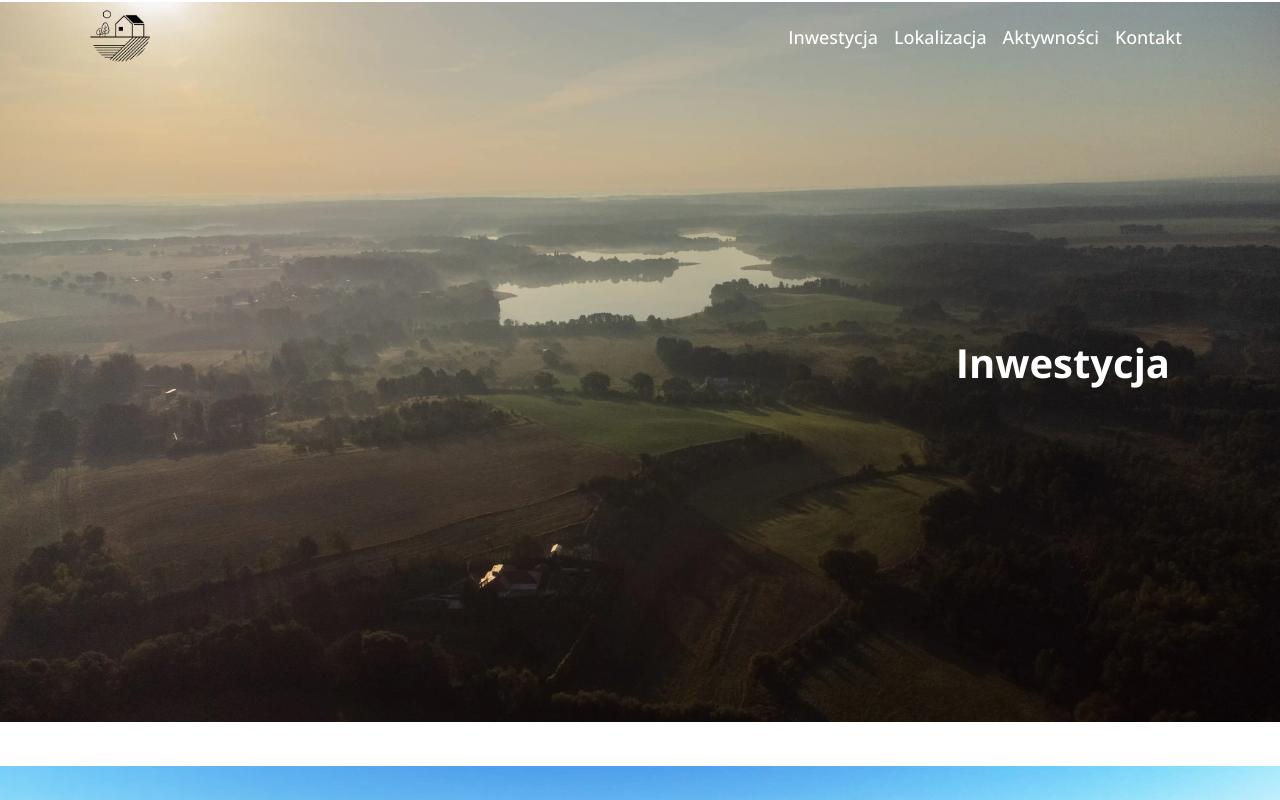
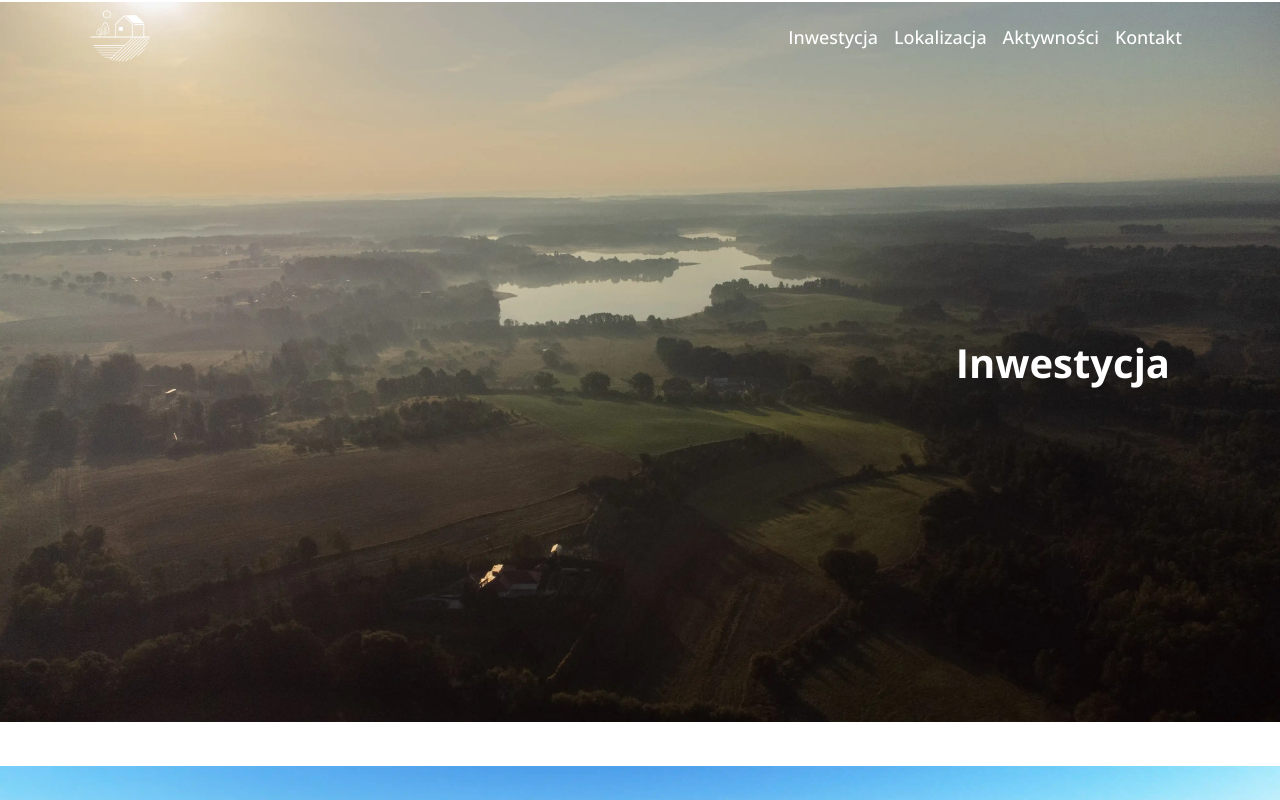
Before and after one commit to AntonOshurek/Potrzanowo, an Astro site: page / in a window 1280 px wide. Shown: the top 800 px of the page. Built offline with nearby package versions, Linux system fonts and the light colour scheme; Astro itself is replaced by a stand-in of ours.

Commit message:
change logo from black to white

```diff
--- a/src/app/header/header.astro
+++ b/src/app/header/header.astro
@@ -12,7 +12,7 @@ import NavButton from './nav/nav-button/nav-button.astro';
 				class="header__logo"
 				width="200"
 				height="200"
-				src="/images/logo/logo-black.png"
+				src="/images/logo/logo-white.png"
 				alt="niebieski napis 'Unicorn' z czarnym podpisem 'architecture'"
 			/>
 		</a>
```
